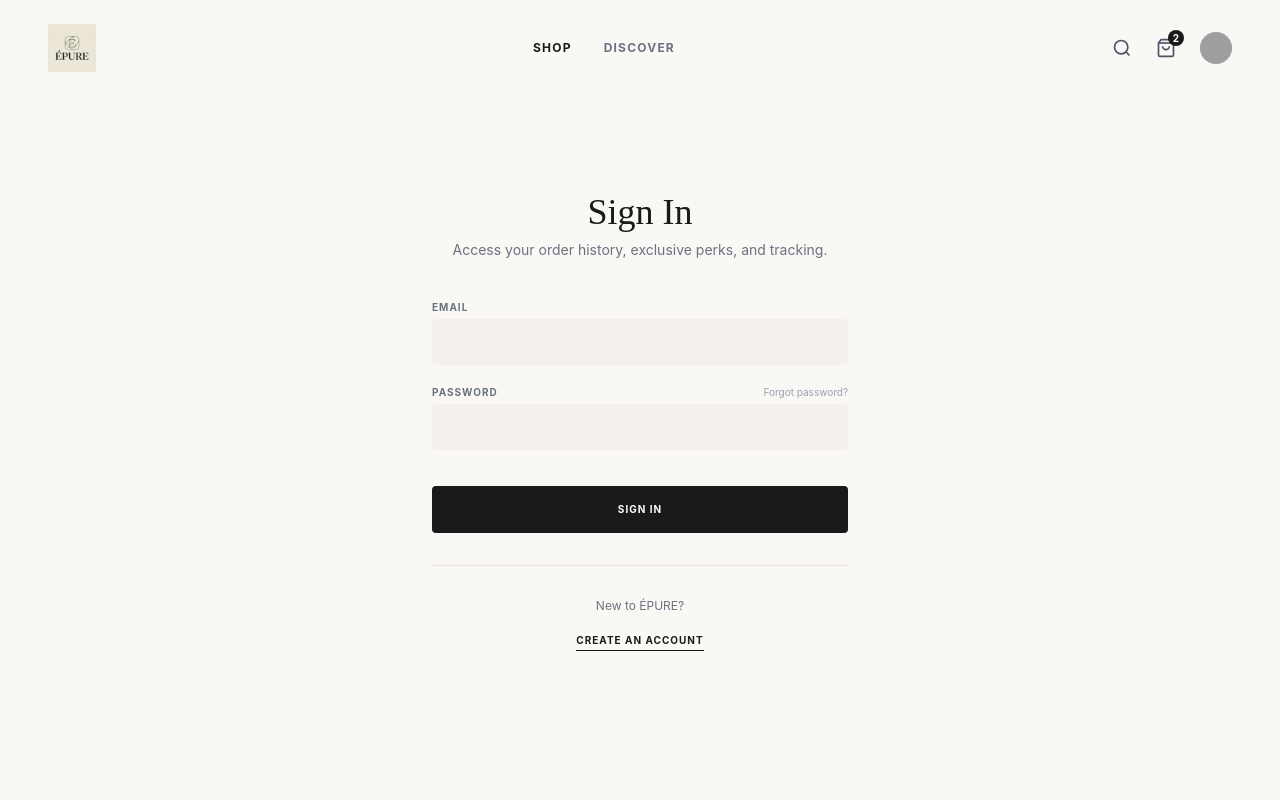
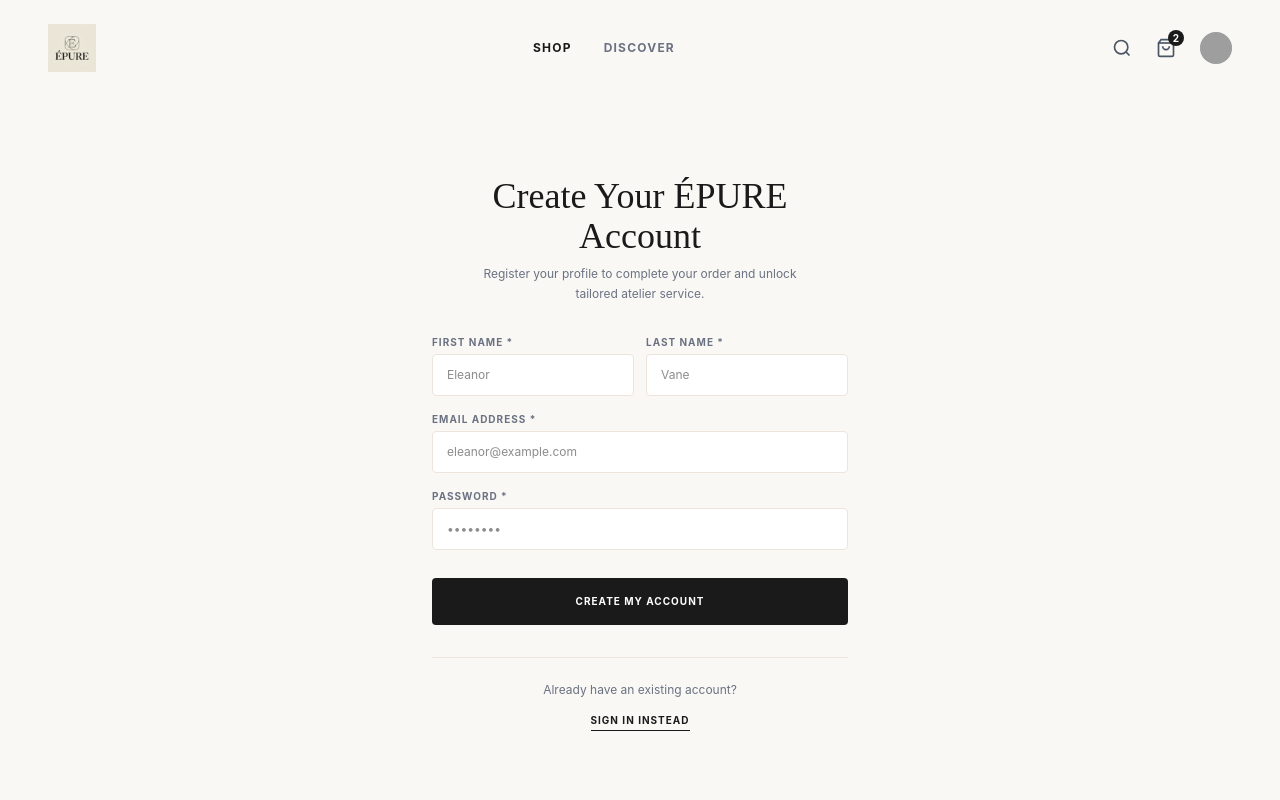
Before and after one commit to bookup237/epure-luxury-us, a React (Vite) app: page /account in a window 1280 px wide. Shown: the top 800 px of the page. Built offline with nearby package versions, Linux system fonts and the light colour scheme; grey boxes are pictures that could not be loaded.

Commit message:
Implement serverless client authentication and persistent user account profiles

```diff
--- /dev/null
+++ b/src/data/auth.ts
@@ -0,0 +1,81 @@
+export interface UserAccount {
+  id: string;
+  firstName: string;
+  lastName: string;
+  email: string;
+  password?: string;
+  createdAt: string;
+}
+
+const USERS_STORAGE_KEY = 'epure_users_db';
+const ACTIVE_USER_KEY = 'epure_active_user';
+
+export const getUsers = (): UserAccount[] => {
+  try {
+    const raw = localStorage.getItem(USERS_STORAGE_KEY);
+    return raw ? JSON.parse(raw) : [];
+  } catch {
+    return [];
+  }
+};
+
+export const registerUser = (userData: Omit<UserAccount, 'id' | 'createdAt'>): { success: boolean; message: string; user?: UserAccount } => {
+  const users = getUsers();
+  const existing = users.find(u => u.email.toLowerCase() === userData.email.toLowerCase());
+
+  if (existing) {
+    return { success: false, message: 'An account with this email already exists. Please sign in.' };
+  }
+
+  const newUser: UserAccount = {
+    ...userData,
+    id: `USER-${Date.now()}`,
+    createdAt: new Date().toLocaleDateString('en-US', { month: 'short', day: 'numeric', year: 'numeric' })
+  };
+
+  users.push(newUser);
+  localStorage.setItem(USERS_STORAGE_KEY, JSON.stringify(users));
+  setActiveUser(newUser);
+
+  return { success: true, message: 'Account successfully created!', user: newUser };
+};
+
+export const loginUser = (email: string, _password?: string): { success: boolean; message: string; user?: UserAccount } => {
+  const users = getUsers();
+  const found = users.find(u => u.email.toLowerCase() === email.toLowerCase());
+
+  if (!found) {
+    // Si premier test sans inscription préalable, on crée un compte instantané pour le confort de test
+    const autoUser: UserAccount = {
+      id: `USER-${Date.now()}`,
+      firstName: email.split('@')[0],
+      lastName: 'Member',
+      email: email,
+      createdAt: 'Today'
+    };
+    users.push(autoUser);
+    localStorage.setItem(USERS_STORAGE_KEY, JSON.stringify(users));
+    setActiveUser(autoUser);
+    return { success: true, message: 'Welcome back!', user: autoUser };
+  }
+
+  setActiveUser(found);
+  return { success: true, message: 'Signed in successfully!', user: found };
+};
+
+export const getActiveUser = (): UserAccount | null => {
+  try {
+    const raw = localStorage.getItem(ACTIVE_USER_KEY);
+    return raw ? JSON.parse(raw) : null;
+  } catch {
+    return null;
+  }
+};
+
+export const setActiveUser = (user: UserAccount | null) => {
+  if (user) {
+    localStorage.setItem(ACTIVE_USER_KEY, JSON.stringify(user));
+  } else {
+    localStorage.removeItem(ACTIVE_USER_KEY);
+  }
+};
--- a/src/pages/Login.tsx
+++ b/src/pages/Login.tsx
@@ -1,69 +1,242 @@
-import React, { useState } from 'react';
+import React, { useState, useEffect } from 'react';
 import { useNavigate } from 'react-router-dom';
-import { useLanguage } from '../i18n';
+import { registerUser, loginUser, getActiveUser, setActiveUser, type UserAccount } from '../data/auth';
 
 const Login = ({ setIsLoggedIn }: { setIsLoggedIn: (val: boolean) => void }) => {
-  const [isLogin, setIsLogin] = useState(true);
+  const [isLogin, setIsLogin] = useState(false); // Default to registration so clients can create account first
+  const [currentUser, setCurrentUser] = useState<UserAccount | null>(null);
+  const [firstName, setFirstName] = useState('');
+  const [lastName, setLastName] = useState('');
+  const [email, setEmail] = useState('');
+  const [password, setPassword] = useState('');
+  const [notification, setNotification] = useState<{ type: 'success' | 'error'; text: string } | null>(null);
+
   const navigate = useNavigate();
-  const { t } = useLanguage();
+
+  useEffect(() => {
+    const active = getActiveUser();
+    if (active) {
+      setCurrentUser(active);
+      setIsLoggedIn(true);
+    }
+  }, [setIsLoggedIn]);
 
   const handleSubmit = (e: React.FormEvent) => {
     e.preventDefault();
-    setIsLoggedIn(true);
-    navigate('/cart');
+    setNotification(null);
+
+    if (!email) return;
+
+    if (!isLogin) {
+      // Create Account (Sign Up)
+      const res = registerUser({
+        firstName: firstName || 'Valued',
+        lastName: lastName || 'Client',
+        email,
+        password
+      });
+
+      if (!res.success) {
+        setNotification({ type: 'error', text: res.message });
+        return;
+      }
+
+      setIsLoggedIn(true);
+      setCurrentUser(res.user || null);
+      setNotification({ type: 'success', text: `Welcome to Maison ÉPURE, ${res.user?.firstName}!` });
+      setTimeout(() => {
+        navigate('/cart');
+      }, 1500);
+    } else {
+      // Sign In
+      const res = loginUser(email, password);
+      setIsLoggedIn(true);
+      setCurrentUser(res.user || null);
+      setNotification({ type: 'success', text: `Signed in as ${res.user?.firstName || res.user?.email}` });
+      setTimeout(() => {
+        navigate('/cart');
+      }, 1200);
+    }
   };
 
+  const handleLogout = () => {
+    setActiveUser(null);
+    setCurrentUser(null);
+    setIsLoggedIn(false);
+    setNotification({ type: 'success', text: 'You have been signed out.' });
+  };
+
+  // If already logged in: Display a luxury Account profile dashboard
+  if (currentUser) {
+    return (
+      <div className="px-4 py-12 md:py-20 max-w-lg mx-auto min-h-[70vh]">
+        <div className="bg-white p-8 rounded-sm border border-[#ede5db] shadow-sm">
+          <div className="flex items-center gap-4 pb-6 border-b border-[#ede5db] mb-6">
+            <div className="w-16 h-16 rounded-full bg-[#1a1a1a] text-white flex items-center justify-center font-['Cormorant_Garamond'] text-2xl font-bold">
+              {currentUser.firstName.charAt(0)}{currentUser.lastName.charAt(0)}
+            </div>
+            <div>
+              <span className="text-[9px] font-bold tracking-[0.25em] uppercase text-[#8b7355] block">
+                VIP Client Profile
+              </span>
+              <h2 className="font-['Cormorant_Garamond'] text-3xl font-medium text-[#1a1a1a]">
+                {currentUser.firstName} {currentUser.lastName}
+              </h2>
+              <p className="text-xs text-gray-500">{currentUser.email}</p>
+            </div>
+          </div>
+
+          <div className="space-y-4 mb-8 text-xs text-gray-600">
+            <div className="flex justify-between py-2 border-b border-gray-100">
+              <span className="text-gray-400 uppercase tracking-wider text-[10px]">Client ID</span>
+              <span className="font-mono text-gray-800">{currentUser.id}</span>
+            </div>
+            <div className="flex justify-between py-2 border-b border-gray-100">
+              <span className="text-gray-400 uppercase tracking-wider text-[10px]">Member Since</span>
+              <span className="text-gray-800">{currentUser.createdAt}</span>
+            </div>
+            <div className="flex justify-between py-2 border-b border-gray-100">
+              <span className="text-gray-400 uppercase tracking-wider text-[10px]">Perks</span>
+              <span className="text-[#8b7355] font-semibold">Complimentary US FedEx Express</span>
+            </div>
+          </div>
+
+          <div className="flex flex-col gap-2.5">
+            <button
+              onClick={() => navigate('/cart')}
+              className="w-full bg-[#1a1a1a] text-white py-3.5 text-[10px] font-bold tracking-widest uppercase rounded-sm hover:bg-gray-800 transition-colors"
+            >
+              Continue to Shopping Bag
+            </button>
+            <button
+              onClick={() => navigate('/')}
+              className="w-full bg-[#ede5db] text-[#1a1a1a] py-3 text-[10px] font-bold tracking-widest uppercase rounded-sm hover:bg-[#d5cdc3] transition-colors"
+            >
+              Browse The Wardrobe
+            </button>
+            <button
+              onClick={handleLogout}
+              className="w-full text-center text-xs text-red-600 hover:underline pt-2 font-medium"
+            >
+              Sign Out of Account
+            </button>
+          </div>
+        </div>
+      </div>
+    );
+  }
+
   return (
-    <div className="px-4 py-12 md:py-24 max-w-md mx-auto min-h-[70vh] flex flex-col justify-center">
-      <div className="text-center mb-10">
+    <div className="px-4 py-12 md:py-20 max-w-md mx-auto min-h-[70vh] flex flex-col justify-center">
+      <div className="text-center mb-8">
         <h1 className="font-['Cormorant_Garamond'] text-4xl mb-2">
-          {isLogin ? t('login_title_in') : t('login_title_up')}
+          {isLogin ? 'Sign In to Your Account' : 'Create Your ÉPURE Account'}
         </h1>
-        <p className="text-sm text-gray-500">
-          {isLogin ? t('login_desc_in') : t('login_desc_up')}
+        <p className="text-xs text-gray-500 max-w-xs mx-auto leading-relaxed">
+          {isLogin
+            ? 'Access your saved pieces, expedited FedEx shipping, and orders.'
+            : 'Register your profile to complete your order and unlock tailored atelier service.'}
         </p>
       </div>
 
-      <form className="space-y-5" onSubmit={handleSubmit}>
+      {notification && (
+        <div className={`mb-6 p-3.5 rounded-sm text-xs font-medium ${
+          notification.type === 'success'
+            ? 'bg-[#ede5db] text-[#1a1a1a] border border-[#c4b5a4]'
+            : 'bg-red-50 text-red-700 border border-red-200'
+        }`}>
+          {notification.text}
+        </div>
+      )}
+
+      <form className="space-y-4" onSubmit={handleSubmit}>
         {!isLogin && (
-          <div className="grid grid-cols-2 gap-4">
+          <div className="grid grid-cols-2 gap-3">
             <div>
-              <label className="block text-[10px] font-bold tracking-widest uppercase text-gray-500 mb-1">{t('login_firstname')}</label>
-              <input type="text" required className="w-full bg-[#f5f0eb] border border-transparent focus:border-[#c4b5a4] rounded-sm px-4 py-3 text-sm outline-none transition-colors" />
+              <label className="block text-[10px] font-bold tracking-widest uppercase text-gray-500 mb-1">
+                First Name *
+              </label>
+              <input
+                type="text"
+                required
+                placeholder="Eleanor"
+                value={firstName}
+                onChange={e => setFirstName(e.target.value)}
+                className="w-full bg-white border border-[#ede5db] focus:border-[#1a1a1a] rounded-sm px-3.5 py-3 text-xs outline-none transition-colors"
+              />
             </div>
             <div>
-              <label className="block text-[10px] font-bold tracking-widest uppercase text-gray-500 mb-1">{t('login_lastname')}</label>
-              <input type="text" required className="w-full bg-[#f5f0eb] border border-transparent focus:border-[#c4b5a4] rounded-sm px-4 py-3 text-sm outline-none transition-colors" />
+              <label className="block text-[10px] font-bold tracking-widest uppercase text-gray-500 mb-1">
+                Last Name *
+              </label>
+              <input
+                type="text"
+                required
+                placeholder="Vane"
+                value={lastName}
+                onChange={e => setLastName(e.target.value)}
+                className="w-full bg-white border border-[#ede5db] focus:border-[#1a1a1a] rounded-sm px-3.5 py-3 text-xs outline-none transition-colors"
+              />
             </div>
           </div>
         )}
 
         <div>
-          <label className="block text-[10px] font-bold tracking-widest uppercase text-gray-500 mb-1">{t('login_email')}</label>
-          <input type="email" required className="w-full bg-[#f5f0eb] border border-transparent focus:border-[#c4b5a4] rounded-sm px-4 py-3 text-sm outline-none transition-colors" />
+          <label className="block text-[10px] font-bold tracking-widest uppercase text-gray-500 mb-1">
+            Email Address *
+          </label>
+          <input
+            type="email"
+            required
+            placeholder="eleanor@example.com"
+            value={email}
+            onChange={e => setEmail(e.target.value)}
+            className="w-full bg-white border border-[#ede5db] focus:border-[#1a1a1a] rounded-sm px-3.5 py-3 text-xs outline-none transition-colors"
+          />
         </div>
 
         <div>
           <div className="flex justify-between items-end mb-1">
-            <label className="block text-[10px] font-bold tracking-widest uppercase text-gray-500">{t('login_password')}</label>
+            <label className="block text-[10px] font-bold tracking-widest uppercase text-gray-500">
+              Password *
+            </label>
             {isLogin && (
-              <a href="#" className="text-[10px] text-gray-400 hover:text-[#1a1a1a] transition-colors">{t('login_forgot')}</a>
+              <a href="#" onClick={(e) => { e.preventDefault(); alert("A password reset link has been sent to your email."); }} className="text-[10px] text-gray-400 hover:text-[#1a1a1a] transition-colors">
+                Forgot password?
+              </a>
             )}
           </div>
-          <input type="password" required className="w-full bg-[#f5f0eb] border border-transparent focus:border-[#c4b5a4] rounded-sm px-4 py-3 text-sm outline-none transition-colors" />
+          <input
+            type="password"
+            required
+            placeholder="••••••••"
+            value={password}
+            onChange={e => setPassword(e.target.value)}
+            className="w-full bg-white border border-[#ede5db] focus:border-[#1a1a1a] rounded-sm px-3.5 py-3 text-xs outline-none transition-colors"
+          />
         </div>
 
-        <button type="submit" className="w-full bg-[#1a1a1a] text-white py-4 text-[10px] font-bold tracking-widest uppercase rounded-sm mt-4 hover:bg-gray-900 transition-colors">
-          {isLogin ? t('login_btn_in') : t('login_btn_up')}
+        <button
+          type="submit"
+          className="w-full bg-[#1a1a1a] text-white py-4 text-[10px] font-bold tracking-widest uppercase rounded-sm mt-3 hover:bg-black transition-colors"
+        >
+          {isLogin ? 'Sign In' : 'Create My Account'}
         </button>
       </form>
 
-      <div className="mt-8 text-center border-t border-[#ede5db] pt-8">
-        <p className="text-xs text-gray-500 mb-3">
-          {isLogin ? t('login_switch_in') : t('login_switch_up')}
+      <div className="mt-8 text-center border-t border-[#ede5db] pt-6">
+        <p className="text-xs text-gray-500 mb-2">
+          {isLogin ? 'New to Maison ÉPURE?' : 'Already have an existing account?'}
         </p>
-        <button type="button" onClick={() => setIsLogin(!isLogin)} className="text-[10px] font-bold tracking-widest uppercase border-b border-[#1a1a1a] pb-0.5 inline-flex hover:text-[#8b7355] hover:border-[#8b7355] transition-colors">
-          {isLogin ? t('login_title_up') : t('login_title_in')}
+        <button
+          type="button"
+          onClick={() => {
+            setIsLogin(!isLogin);
+            setNotification(null);
+          }}
+          className="text-[10px] font-bold tracking-widest uppercase border-b border-[#1a1a1a] pb-0.5 inline-flex hover:text-[#8b7355] hover:border-[#8b7355] transition-colors"
+        >
+          {isLogin ? 'Create an Account' : 'Sign In Instead'}
         </button>
       </div>
     </div>
```
